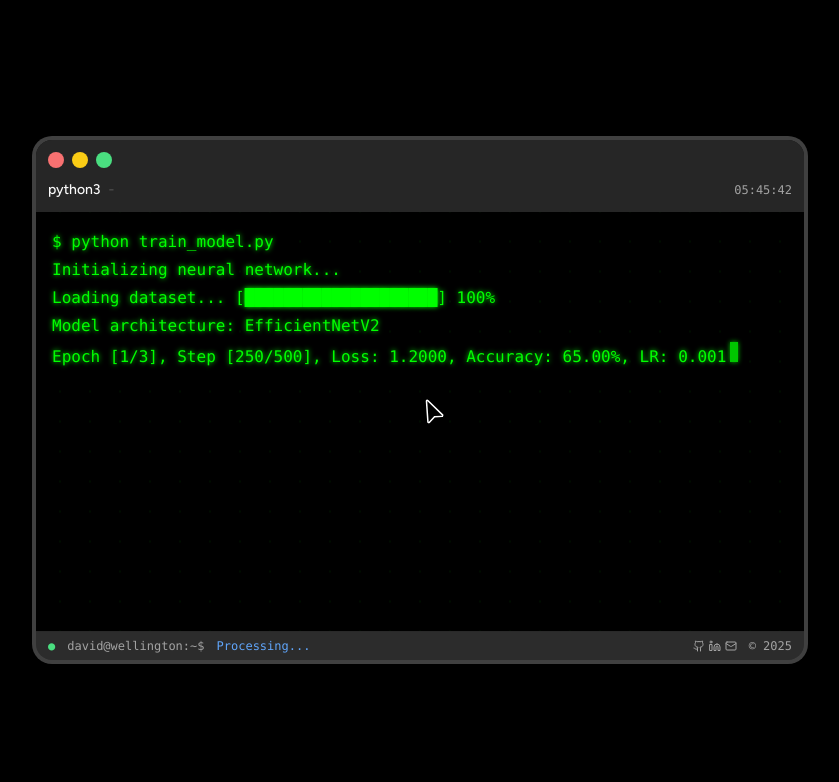
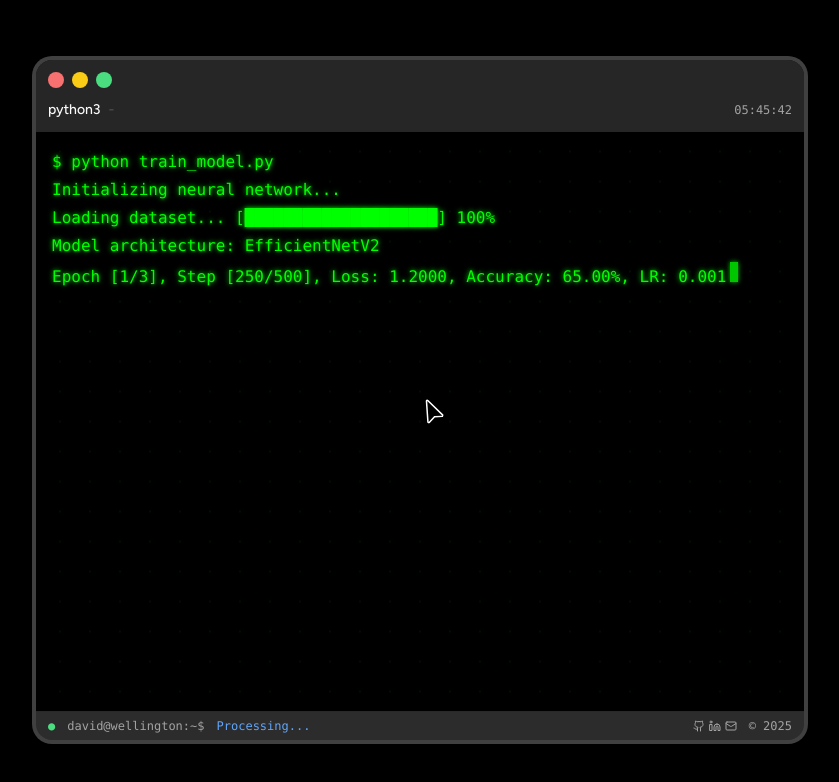
Before and after one commit to dvnguyen02/pweb, a Next.js app: page / in a window 1280 px wide. Shown: the top 782 px of the page, without its empty margins (220-1059 px from the left). Built offline with nearby package versions, Linux system fonts and the light colour scheme.

Commit message:
feat: enlarge the terminal size

```diff
--- a/src/app/page.tsx
+++ b/src/app/page.tsx
@@ -89,7 +89,7 @@ export default function Page() {
 					showLoader ? "opacity-0 pointer-events-none" : "opacity-100"
 				)}
 			>
-				<div className="animate-in fade-in zoom-in-95 rounded-2xl bg-background backdrop-blur-lg shadow-2xl w-full sm:max-w-2xl lg:max-w-[60vw] h-full max-h-[85vh] sm:max-h-96 lg:max-h-[65vh] overflow-hidden ring-4 ring-neutral-500 hover:ring-neutral-600 dark:ring-neutral-700 dark:hover:ring-neutral-600 transition-all duration-1000 flex flex-col">
+				<div className="animate-in fade-in zoom-in-95 rounded-2xl bg-background backdrop-blur-lg shadow-2xl w-full sm:max-w-2xl lg:max-w-[60vw] h-full max-h-[85vh] sm:max-h-96 lg:max-h-[85vh] overflow-hidden ring-4 ring-neutral-500 hover:ring-neutral-600 dark:ring-neutral-700 dark:hover:ring-neutral-600 transition-all duration-1000 flex flex-col">
 					{/* Settings, theme switch, and Chat button inside the card, top right*/}
 					<div className="absolute top-2 sm:top-4 right-2 sm:right-4 z-20 flex items-center gap-2">
 						{/* Theme toggle removed from here */}
--- a/src/components/TerminalLoader.tsx
+++ b/src/components/TerminalLoader.tsx
@@ -295,7 +295,7 @@ const TerminalLoader: React.FC<TerminalLoaderProps> = ({
       )}
     >
       <div        className={cn(
-          "animate-in fade-in zoom-in-95 rounded-2xl bg-background backdrop-blur-lg shadow-2xl w-full sm:max-w-2xl lg:max-w-[60vw] h-full max-h-[85vh] sm:max-h-96 lg:max-h-[65vh] overflow-hidden ring-4 ring-neutral-500 hover:ring-neutral-600 dark:ring-neutral-700 dark:hover:ring-neutral-600 transition-all duration-1000 flex flex-col",
+          "animate-in fade-in zoom-in-95 rounded-2xl bg-background backdrop-blur-lg shadow-2xl w-full sm:max-w-2xl lg:max-w-[60vw] h-full max-h-[85vh] sm:max-h-96 lg:max-h-[85vh] overflow-hidden ring-4 ring-neutral-500 hover:ring-neutral-600 dark:ring-neutral-700 dark:hover:ring-neutral-600 transition-all duration-1000 flex flex-col",
           !isReady ? "opacity-0 translate-y-2" : "opacity-100 translate-y-0"
         )}
       >
```
